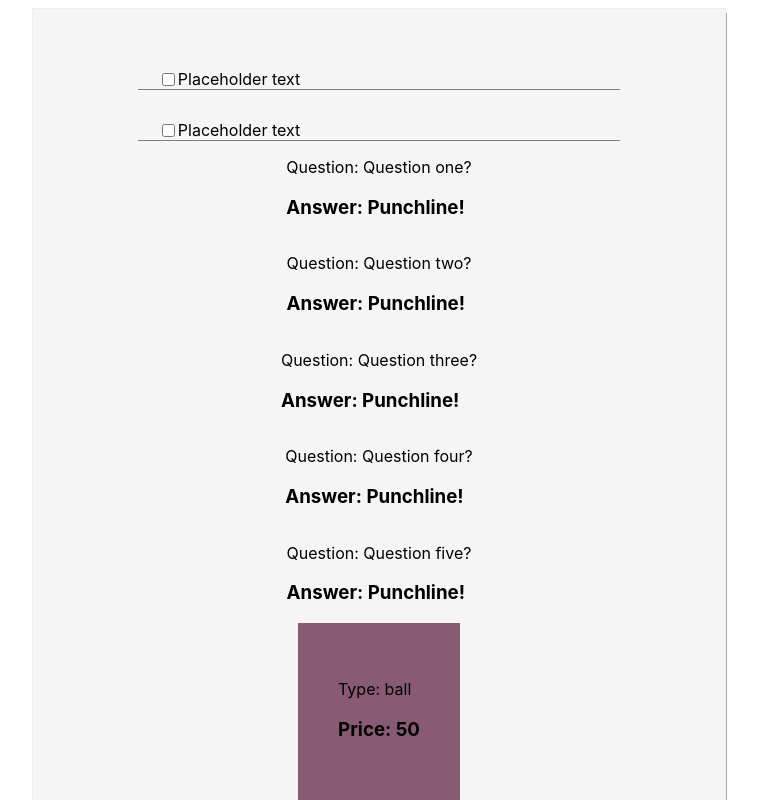
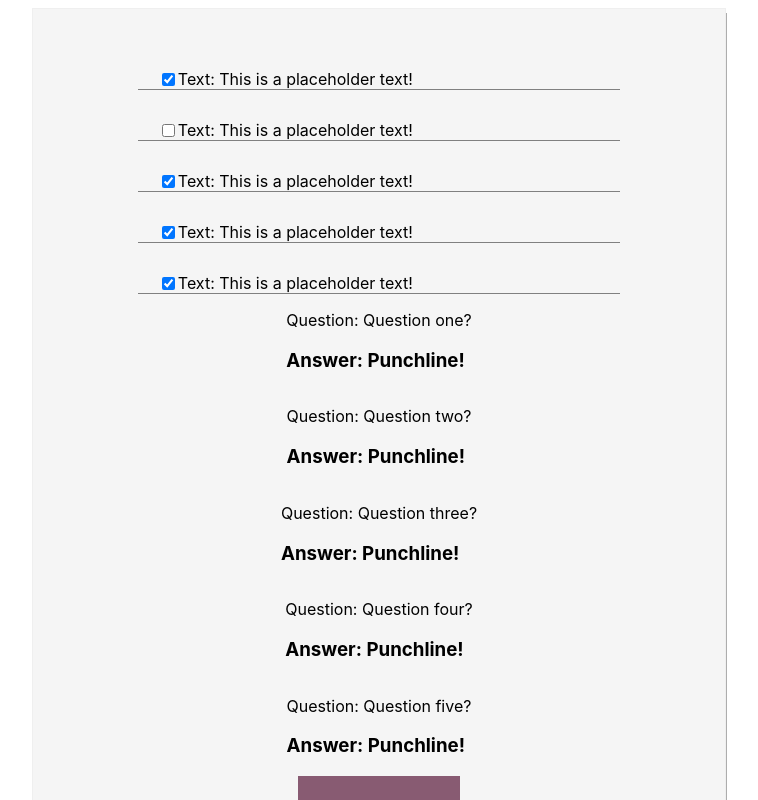
Before and after one commit to JoRan29/reactToDoList, a React (Create React App) app in the folder todolist/: page / in a window 1280 px wide. Shown: the top 800 px of the page, without its empty margins (261-1019 px from the left). Built offline with nearby package versions, Linux system fonts and the light colour scheme.

Commit message:
todoComponent + checked

```diff
--- a/todolist/src/App.js
+++ b/todolist/src/App.js
@@ -5,6 +5,7 @@ import Joke from "./Joke";
 import jokesData from "./jokesData";
 import Product from "./Product";
 import productsData from "./productsData";
+import todoData from "./todoData";
 
 function App() {
   const jokeComponents = jokesData.map((j) => {
@@ -13,14 +14,14 @@ function App() {
   const productsComponents = productsData.map((p) => {
     return <Product key={p.id} type={p.type} price={p.price} />;
   });
+  const todoComponent = todoData.map((t) => {
+    return <ToDoItem key={t.id} text={t.text} completed={t.completed} />;
+  });
   return (
     <div className="todoList">
-      <ToDoItem />
-      <ToDoItem />
+      {todoComponent}
       {jokeComponents}
       {productsComponents}
-      <ToDoItem />
-      <ToDoItem />
     </div>
   );
 }
--- a/todolist/src/ToDoItem.js
+++ b/todolist/src/ToDoItem.js
@@ -1,10 +1,11 @@
 import React from "react";
 import "./App.css";
 
-export default function ToDoItem() {
+export default function ToDoItem(props) {
   return (
     <div className="todoItem">
-      <input type="checkbox" /> <span>Placeholder text</span>
+      <input type="checkbox" checked={props.completed} />
+      <span>Text: {props.text}</span>
     </div>
   );
 }
--- /dev/null
+++ b/todolist/src/todoData.js
@@ -0,0 +1,29 @@
+const todoData = [
+  {
+    id: 1,
+    text: "This is a placeholder text!",
+    completed: true,
+  },
+  {
+    id: 2,
+    text: "This is a placeholder text!",
+    completed: false,
+  },
+  {
+    id: 3,
+    text: "This is a placeholder text!",
+    completed: true,
+  },
+  {
+    id: 4,
+    text: "This is a placeholder text!",
+    completed: true,
+  },
+  {
+    id: 5,
+    text: "This is a placeholder text!",
+    completed: true,
+  },
+];
+
+export default todoData;
```
